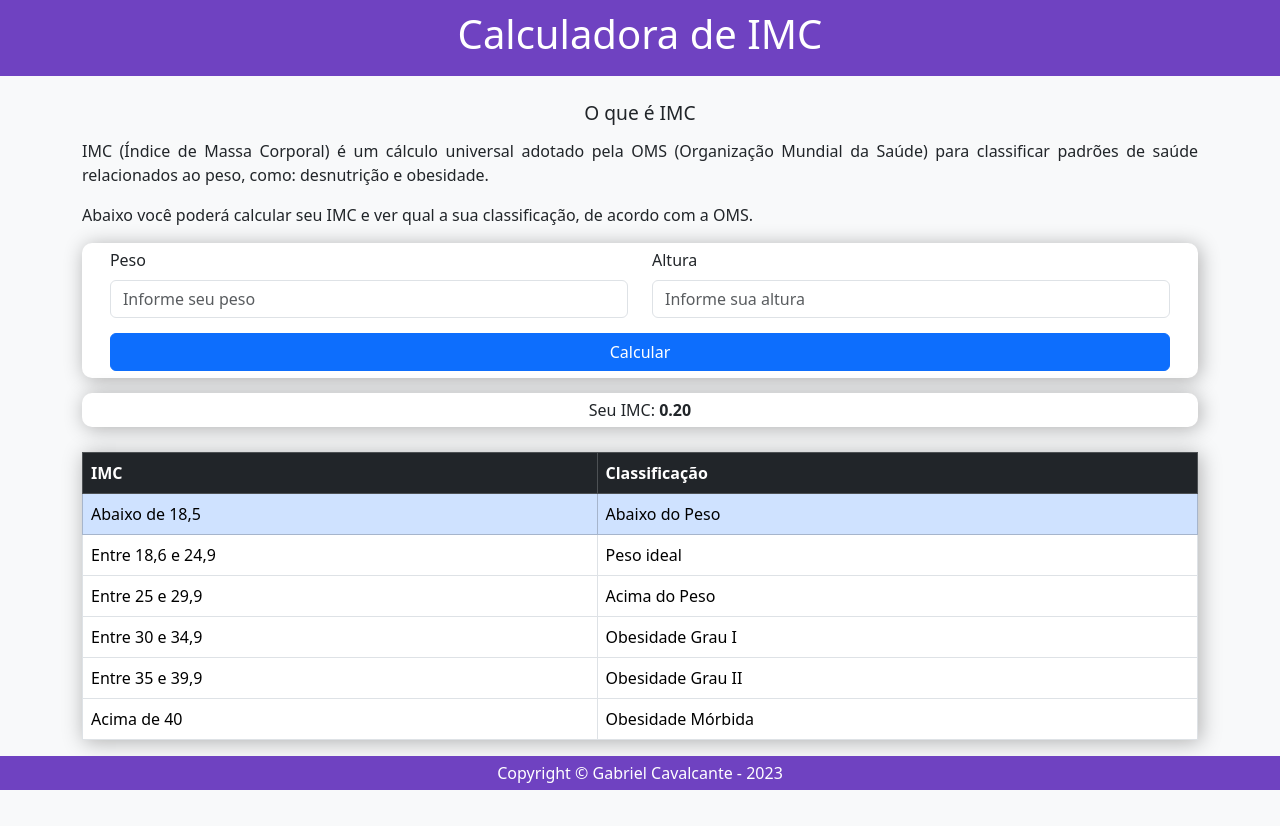
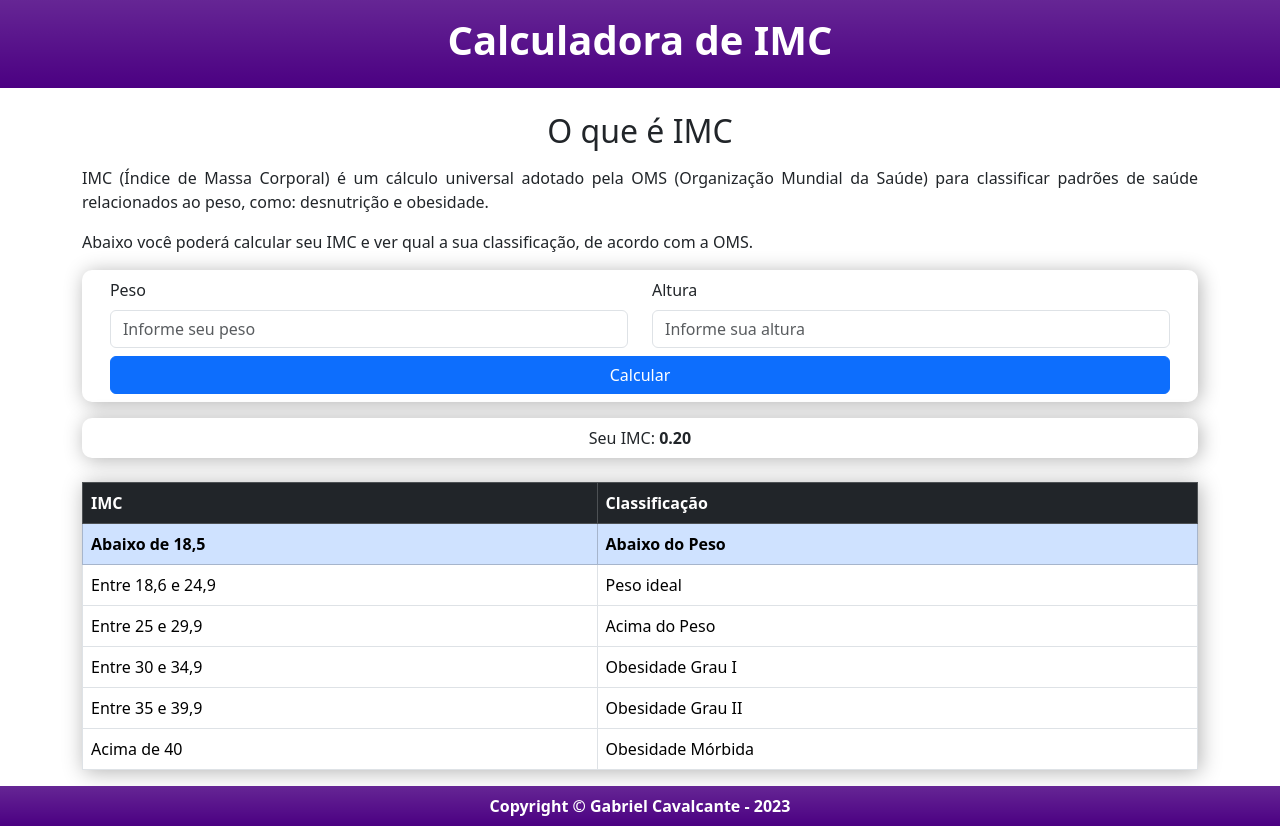
Before and after one commit to zolppy/a, a plain HTML site: page index.html in a window 1280 px wide. Both pictures are taken after typing "5", "5" into the empty fields and a click on the button "Calcular". Before the commit the page ends 800 px from the top, so only its background shows below. Drawn offline with nearby package versions, Linux system fonts and the light colour scheme.

Commit message:
pequenos ajustes

```diff
--- a/index.html
+++ b/index.html
@@ -4,23 +4,23 @@
     <meta charset="UTF-8">
     <meta name="viewport" content="width=device-width, initial-scale=1.0">
     <link href="https://cdn.jsdelivr.net/npm/bootstrap@5.3.1/dist/css/bootstrap.min.css" rel="stylesheet" integrity="sha384-4bw+/aepP/YC94hEpVNVgiZdgIC5+VKNBQNGCHeKRQN+PtmoHDEXuppvnDJzQIu9" crossorigin="anonymous">
-<script src="https://cdn.jsdelivr.net/npm/bootstrap@5.3.1/dist/js/bootstrap.bundle.min.js" integrity="sha384-HwwvtgBNo3bZJJLYd8oVXjrBZt8cqVSpeBNS5n7C8IVInixGAoxmnlMuBnhbgrkm" crossorigin="anonymous" defer></script>
+<script src="https://cdn.jsdelivr.net/npm/bootstrap@5.3.1/dist/js/bootstrap.bundle.min.js" integrity="sha384-HwwvtgBNo3bZJJLYd8oVXjrBZt8cqVSpeBNS5n7C8IVInixGAoxmnlMuBnhbgrkm" crossorigin="anonymous"></script>
     <link rel="stylesheet" href="style.css">
     <script src="script.js" defer></script>
     <link rel="shortcut icon" href="favicon.png" type="image/x-icon">
     <title>Calculadora de IMC</title>
 </head>
 <body>
-    <header>
-        <h1 class="text-center">Calculadora de IMC</h1>
+    <header class="text-center bg-gradient pt-3 pb-3">
+        <h1 class="fs-1 fw-bold">Calculadora de IMC</h1>
     </header>
     <main>
         <div class="container">
-            <h2 id="subtitle" class="text-center">O que é IMC</h2>
+            <h2 id="subtitle" class="text-center pt-4 mb-3 fs-2">O que é IMC</h2>
             <p class="text-justify">IMC (Índice de Massa Corporal) é um cálculo universal adotado pela OMS (Organização Mundial da Saúde) para classificar padrões de saúde relacionados ao peso, como: desnutrição e obesidade.</p>
             <p class="text-justify">Abaixo você poderá calcular seu IMC e ver qual a sua classificação, de acordo com a OMS.</p>
-            <div id="form-wrap">
-                <form autocomplete="off" class="form-inline">
+            <div id="form-wrap" class="d-flex justify-content-center">
+                <form class="mt-2">
                     <div id="weight-input-wrap" class="row">
                         <div class="col">
                             <label class="form-label" for="weight-input-id">Peso</label>
@@ -31,16 +31,16 @@
                             <input id="height-input-id" class="form-control" placeholder="Informe sua altura" aria-label="Informe sua altura" type="number" step=".1">
                         </div>
                     </div>
-                    <div id="calc-btn-wrap" class="text-center">
-                        <button id="calc-btn" type="button" class="btn btn-primary">Calcular</button>
+                    <div class="mb-2">
+                        <button id="calc-btn" type="button" class="btn btn-primary w-100 mt-2">Calcular</button>
                     </div>
                 </form>
             </div>
-            <div id="output-wrap" class="hide text-center">
+            <div id="output-wrap" class="hide text-center pt-2 pb-2 mt-3">
                 <span id="output"></span>
             </div>
             <div id="table-wrap">
-                <table class="table table-bordered table-hover">
+                <table class="table table-bordered table-hover mt-4 mb-3">
                     <thead class="table-dark">
                         <tr>
                             <th scope="col">IMC</th>
@@ -77,8 +77,8 @@
             </div>
         </div>
     </main>
-    <footer class="text-center">
-        <span>Copyright &copy; Gabriel Cavalcante - 2023</span>
+    <footer class="text-center pt-2 pb-2 bg-gradient">
+        <span class="fw-bold">Copyright &copy; Gabriel Cavalcante - 2023</span>
     </footer>
 </body>
 </html>
--- a/script.js
+++ b/script.js
@@ -60,8 +60,8 @@ function getBMICondition() {
     // Get bmi as string may cause problems
     let bmi = parseFloat(localStorage.getItem('bmi'));
 
-    // 0 to 18.49
-    if (bmi < 18.5) {
+    // 0 to 18.59
+    if (bmi <= 18.59) {
         return 'underweight';
     // 18.5 to 24.99
     } else if (bmi <= 24.99) {
@@ -92,9 +92,11 @@ function markBMICondition() {
         // Might to exists a better way to make this
         if (conditionIndex > 0) {
             conditionIds[conditionIndex - 1].classList.remove('table-primary');
+            conditionIds[conditionIndex - 1].classList.remove('fw-bold');
         }
 
         conditionIds[conditionIndex].classList.add('table-primary');
+        conditionIds[conditionIndex].classList.add('fw-bold');
         conditionIndex++;
     }
 }
--- a/style.css
+++ b/style.css
@@ -1,73 +1,39 @@
 @charset "UTF-8";
 
-body {
-    background-color: var(--bs-light);
+header {
+    background-color: indigo;
+    color: white;
 }
 
-header {
-    background-color: var(--bs-purple);
-    color: var(--bs-white);
-    padding-top: 10px;
-    padding-bottom: 10px;
+#form-wrap {
+    background-color: white;
+    box-shadow: 2px 2px 20px rgba(0, 0, 0, .3);
+    border-radius: 10px;
 }
 
-h2 {
-    font-size: 1.2rem;
+form {
+    width: 95%;
 }
 
-#subtitle {
-    padding-top: 25px;
-    margin-bottom: 15px;
+#output-wrap {
+    background-color: white;
+    box-shadow: 2px 2px 20px rgba(0, 0, 0, .3);
+    border-radius: 10px;
+}
+
+table {
+    box-shadow: 2px 2px 20px rgba(0, 0, 0, .3);
+}
+
+footer {
+    background-color: indigo;
+    color: white;
 }
 
 .text-justify {
     text-align: justify;
 }
 
-#form-wrap {
-    background-color: var(--bs-white);
-    box-shadow: 2px 2px 20px rgba(0, 0, 0, .3);
-    border-radius: 10px;
-    display: flex;
-    justify-content: center;
-}
-
-form {
-    margin-top: 5px;
-    width: 95%;
-}
-
-#calc-btn-wrap {
-    margin-bottom: 7px;
-}
-
-#calc-btn {
-    margin-top: 15px;
-    width: 100%;
-}
-
-#output-wrap {
-    margin-top: 15px;
-    background-color: var(--bs-white);
-    box-shadow: 2px 2px 20px rgba(0, 0, 0, .3);
-    border-radius: 10px;
-    padding-top: 5px;
-    padding-bottom: 5px;
-}
-
 .hide {
     display: none;
 }
-
-table {
-    margin-top: 25px;
-    margin-bottom: 25px;
-    box-shadow: 2px 2px 20px rgba(0, 0, 0, .3);
-}
-
-footer {
-    background-color: var(--bs-purple);
-    padding-top: 5px;
-    padding-bottom: 5px;
-    color: var(--bs-white);
-}
```
